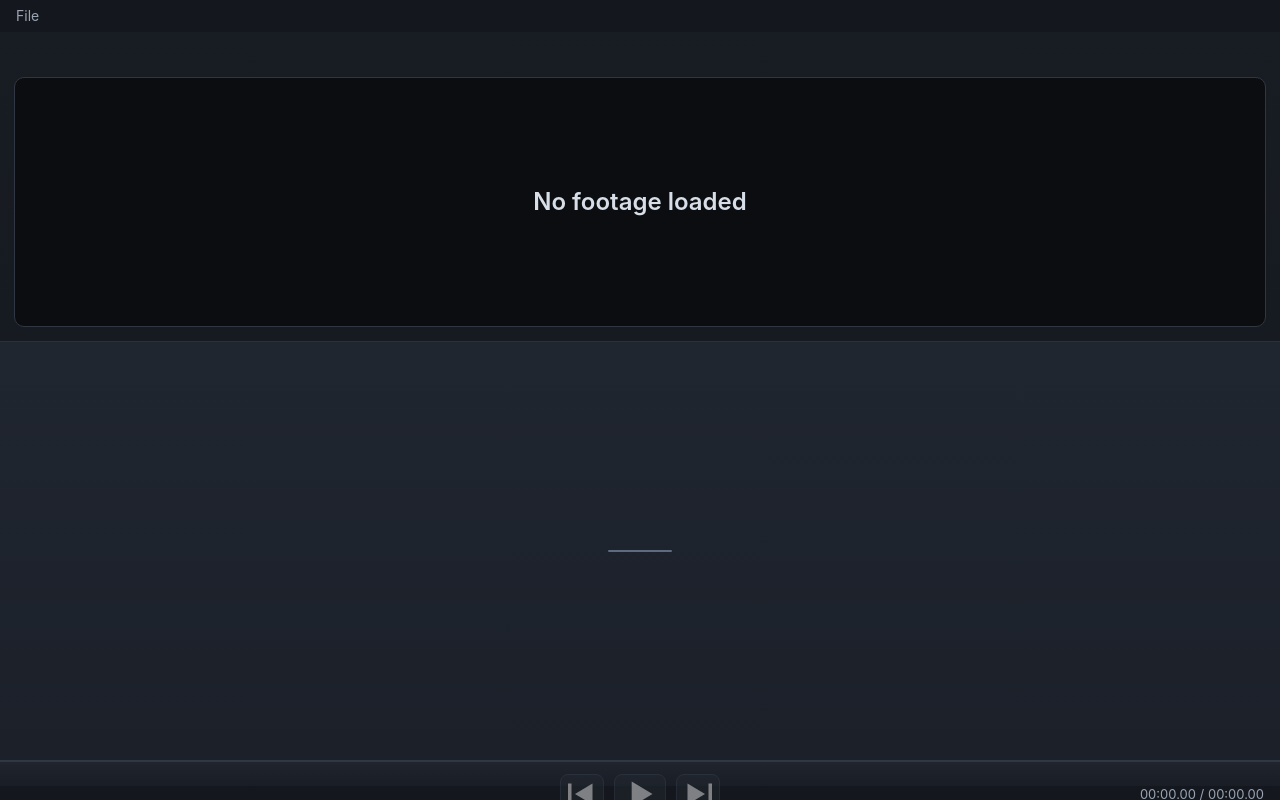
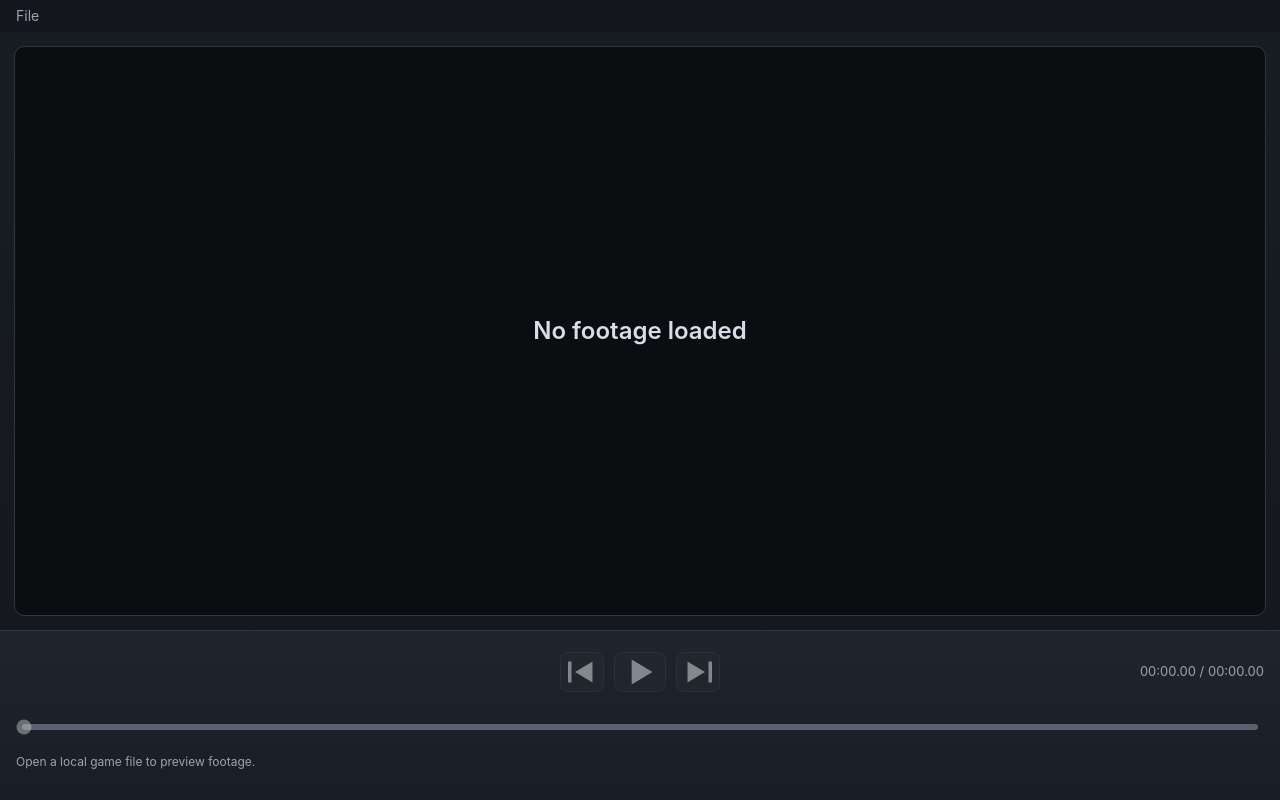
Before and after one commit to zihengliao/editor, a React (Vite) app: page / in a window 1280 px wide. Built offline with nearby package versions, Linux system fonts and the light colour scheme.

Commit message:
video resize button update

```diff
--- a/src/App.tsx
+++ b/src/App.tsx
@@ -6,33 +6,31 @@ import { usePlaybackController } from "./hooks/usePlaybackController";
 import type { RecentVideo, VideoFile } from "./types";
 import { clampNumber, formatClockTime } from "./utils/time";
 
-const VIEWER_HEIGHT_STORAGE_KEY = "courtcut.viewer-height";
-const DEFAULT_VIEWER_HEIGHT = 420;
+const RECENT_VIDEOS_STORAGE_KEY = "courtcut.recent-videos";
+const CONTROLS_HEIGHT_STORAGE_KEY = "courtcut.controls-height";
+const DEFAULT_CONTROLS_HEIGHT = 170;
+const MIN_CONTROLS_HEIGHT = 120;
 const MIN_VIEWER_HEIGHT = 220;
-const MIN_TRANSPORT_HEIGHT = 130;
-const RESIZER_HEIGHT = 8;
-const RECENT_VIDEOS_STORAGE_KEY = "courtcut.recent-videos";
 
-function getInitialViewerHeight(): number {
-  const rawValue = Number(window.localStorage.getItem(VIEWER_HEIGHT_STORAGE_KEY));
-  return Number.isFinite(rawValue) && rawValue >= MIN_VIEWER_HEIGHT
+function getInitialControlsHeight(): number {
+  const rawValue = Number(window.localStorage.getItem(CONTROLS_HEIGHT_STORAGE_KEY));
+  return Number.isFinite(rawValue) && rawValue >= MIN_CONTROLS_HEIGHT
     ? rawValue
-    : DEFAULT_VIEWER_HEIGHT;
+    : DEFAULT_CONTROLS_HEIGHT;
 }
 
 function App() {
   const videoRef = useRef<HTMLVideoElement | null>(null);
   const shellRef = useRef<HTMLDivElement | null>(null);
   const titlebarRef = useRef<HTMLDivElement | null>(null);
-  const topbarRef = useRef<HTMLElement | null>(null);
 
   const [videoFile, setVideoFile] = useState<VideoFile | null>(null);
   const [currentTimeMs, setCurrentTimeMs] = useState(0);
   const [durationMs, setDurationMs] = useState(0);
   const [isPlaying, setIsPlaying] = useState(false);
   const [isImporting, setIsImporting] = useState(false);
-  const [viewerHeightPx, setViewerHeightPx] = useState(getInitialViewerHeight);
   const [isFileMenuOpen, setIsFileMenuOpen] = useState(false);
+  const [controlsHeightPx, setControlsHeightPx] = useState(getInitialControlsHeight);
   const [recentVideos, setRecentVideos] = useState<RecentVideo[]>([]);
   const [statusMessage, setStatusMessage] = useState(
     "Open a local game file to preview footage.",
@@ -50,10 +48,6 @@ function App() {
     setCurrentTimeMs,
     setStatusMessage,
   });
-
-  useEffect(() => {
-    window.localStorage.setItem(VIEWER_HEIGHT_STORAGE_KEY, String(Math.round(viewerHeightPx)));
-  }, [viewerHeightPx]);
 
   useEffect(() => {
     try {
@@ -86,33 +80,15 @@ function App() {
   }, [recentVideos]);
 
   useEffect(() => {
-    function clampViewerForWindow() {
-      const shellElement = shellRef.current;
-      if (!shellElement) {
-        return;
-      }
-
-      const titlebarHeight = titlebarRef.current?.offsetHeight ?? 32;
-      const topbarHeight = topbarRef.current?.offsetHeight ?? 64;
-      const maxViewerHeight = Math.max(
-        MIN_VIEWER_HEIGHT,
-        shellElement.clientHeight - titlebarHeight - topbarHeight - MIN_TRANSPORT_HEIGHT - RESIZER_HEIGHT,
-      );
-
-      setViewerHeightPx((currentHeight) => clampNumber(currentHeight, MIN_VIEWER_HEIGHT, maxViewerHeight));
-    }
-
-    clampViewerForWindow();
-    window.addEventListener("resize", clampViewerForWindow);
-    return () => window.removeEventListener("resize", clampViewerForWindow);
-  }, []);
+    window.localStorage.setItem(CONTROLS_HEIGHT_STORAGE_KEY, String(Math.round(controlsHeightPx)));
+  }, [controlsHeightPx]);
 
   async function openVideo() {
     const currentVideoElement = videoRef.current;
     currentVideoElement?.pause();
     setIsPlaying(false);
     setIsImporting(true);
-    setStatusMessage("Transcoding video for playback...");
+    setStatusMessage("Opening video...");
 
     try {
       // Video selection runs through Electron's native file picker.
@@ -130,7 +106,7 @@ function App() {
       setCurrentTimeMs(0);
       setDurationMs(0);
       setIsPlaying(false);
-      setStatusMessage(`Loaded ${selectedVideo.name} (playback proxy).`);
+      setStatusMessage(`Loaded ${selectedVideo.name} (source file).`);
     } catch (error) {
       setStatusMessage(`Could not open video: ${(error as Error).message}`);
     } finally {
@@ -160,7 +136,7 @@ function App() {
       setCurrentTimeMs(0);
       setDurationMs(0);
       setIsPlaying(false);
-      setStatusMessage(`Loaded ${selectedVideo.name} (playback proxy).`);
+      setStatusMessage(`Loaded ${selectedVideo.name} (source file).`);
     } catch (error) {
       setStatusMessage(`Could not open recent video: ${(error as Error).message}`);
     } finally {
@@ -169,11 +145,11 @@ function App() {
     }
   }
 
-  function startViewerResize(event: ReactPointerEvent<HTMLDivElement>) {
+  function startControlsResize(event: ReactPointerEvent<HTMLDivElement>) {
     event.preventDefault();
 
     const startY = event.clientY;
-    const startHeight = viewerHeightPx;
+    const startHeight = controlsHeightPx;
 
     function handlePointerMove(moveEvent: PointerEvent) {
       const shellElement = shellRef.current;
@@ -182,14 +158,14 @@ function App() {
       }
 
       const titlebarHeight = titlebarRef.current?.offsetHeight ?? 32;
-      const topbarHeight = topbarRef.current?.offsetHeight ?? 64;
-      const maxViewerHeight = Math.max(
-        MIN_VIEWER_HEIGHT,
-        shellElement.clientHeight - titlebarHeight - topbarHeight - MIN_TRANSPORT_HEIGHT - RESIZER_HEIGHT,
+      const maxControlsHeight = Math.max(
+        MIN_CONTROLS_HEIGHT,
+        shellElement.clientHeight - titlebarHeight - MIN_VIEWER_HEIGHT,
       );
 
-      const nextHeight = startHeight + (moveEvent.clientY - startY);
-      setViewerHeightPx(clampNumber(nextHeight, MIN_VIEWER_HEIGHT, maxViewerHeight));
+      // Dragging upward increases controls area; dragging downward decreases it.
+      const nextHeight = startHeight + (startY - moveEvent.clientY);
+      setControlsHeightPx(clampNumber(nextHeight, MIN_CONTROLS_HEIGHT, maxControlsHeight));
     }
 
     function handlePointerUp() {
@@ -208,13 +184,10 @@ function App() {
       className="grid min-h-screen overflow-hidden bg-gradient-to-b from-[#181c23] to-[#14181e]"
       ref={shellRef}
       style={{
-        gridTemplateRows: `auto auto ${viewerHeightPx}px ${RESIZER_HEIGHT}px auto`,
+        gridTemplateRows: `auto minmax(0, 1fr) ${controlsHeightPx}px`,
       }}
     >
-      <div
-        ref={titlebarRef}
-        className="flex h-8 items-center bg-[#14181e] px-2 [app-region:drag]"
-      >
+      <div ref={titlebarRef} className="flex h-8 items-center bg-[#14181e] px-2 [app-region:drag]">
         <FileMenuForm
           isOpen={isFileMenuOpen}
           recentVideos={recentVideos}
@@ -234,8 +207,6 @@ function App() {
         <Player
           videoFile={videoFile}
           videoRef={videoRef}
-          isImporting={isImporting}
-          onOpenVideo={openVideo}
           onLoadedMetadata={(loadedDurationMs, videoName) => {
             setDurationMs(loadedDurationMs);
             setCurrentTimeMs(0);
@@ -251,15 +222,14 @@ function App() {
         />
       </main>
 
+      <div className="relative h-full min-h-[120px]">
         <div
-        className="relative cursor-row-resize border-y border-y-[#303846] border-t-[#2a313d] bg-gradient-to-b from-[#202630] to-[#1b2029] hover:from-[#242c37] hover:to-[#1d2330]"
+          className="absolute left-0 right-0 top-0 z-10 h-2 -translate-y-1/2 cursor-row-resize [app-region:no-drag]"
           role="separator"
-        aria-label="Resize video viewer"
+          aria-label="Resize playback controls"
           aria-orientation="horizontal"
-        onPointerDown={startViewerResize}
-      >
-        <span className="absolute left-1/2 top-1/2 h-0.5 w-16 -translate-x-1/2 -translate-y-1/2 rounded-full bg-[#5f6b7e]" />
-      </div>
+          onPointerDown={startControlsResize}
+        />
 
         <PlayerControls
           hasVideo={hasVideo}
@@ -275,6 +245,7 @@ function App() {
           onSeek={seekTo}
         />
       </div>
+    </div>
   );
 }
 
--- a/src/components/Player.tsx
+++ b/src/components/Player.tsx
@@ -32,8 +32,6 @@ function getContainedFrameSize(
 interface PlayerProps {
   videoFile: VideoFile | null;
   videoRef: RefObject<HTMLVideoElement | null>;
-  isImporting: boolean;
-  onOpenVideo: () => void;
   onLoadedMetadata: (durationMs: number, videoName: string) => void;
   onTimeUpdate: (timeMs: number) => void;
   onError: (reason: string) => void;
@@ -43,8 +41,6 @@ interface PlayerProps {
 export function Player({
   videoFile,
   videoRef,
-  isImporting,
-  onOpenVideo,
   onLoadedMetadata,
   onTimeUpdate,
   onError,
--- a/src/components/playercontrols.tsx
+++ b/src/components/playercontrols.tsx
@@ -29,7 +29,7 @@ export function PlayerControls({
   onSeek,
 }: PlayerControlsProps) {
   return (
-    <footer className="grid gap-2.5 border-t border-[#303743] bg-gradient-to-b from-[#20252d] to-[#191e26] px-4 py-3">
+    <footer className="grid h-full gap-2.5 border-t border-[#303743] bg-gradient-to-b from-[#20252d] to-[#191e26] px-4 py-3">
       <div className="grid grid-cols-[1fr_auto_1fr] items-center gap-3 max-[860px]:grid-cols-1 max-[860px]:justify-items-center max-[860px]:gap-2.5">
         <div className="min-w-0" aria-hidden="true" />
 
```
Lines whose indentation alone changed are shown as unchanged.
